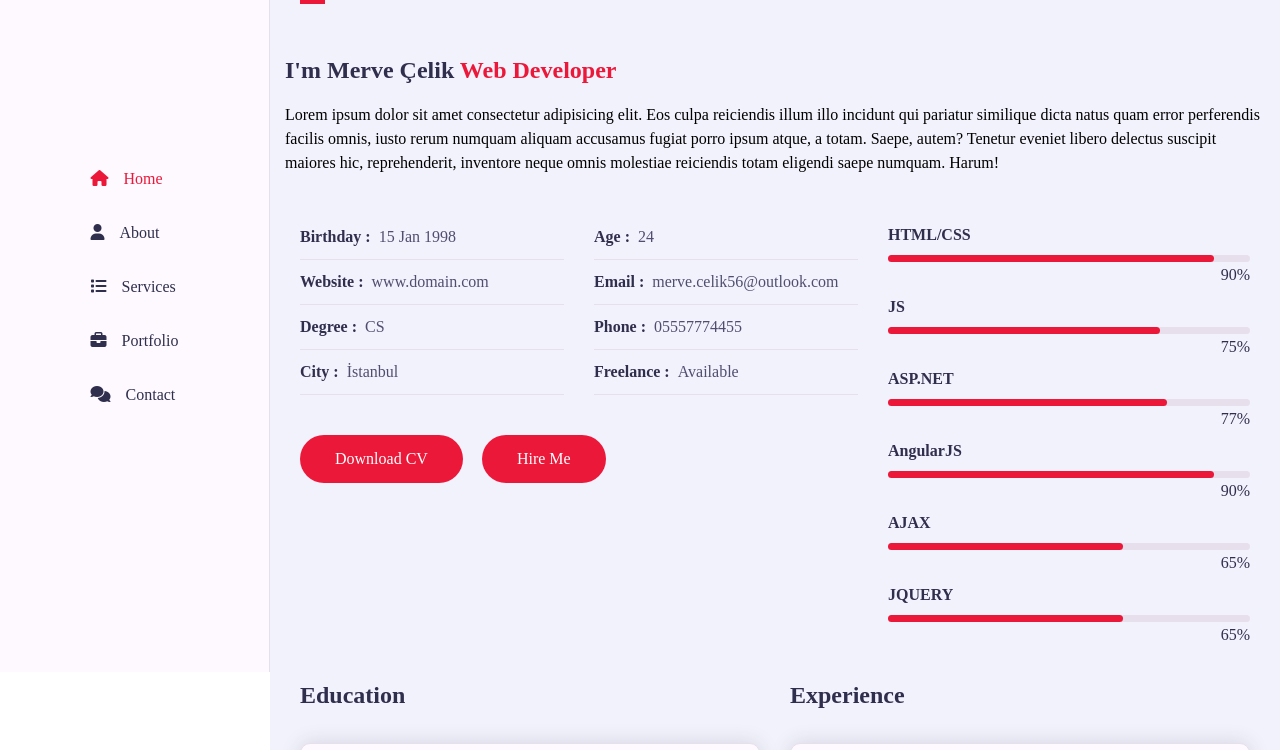
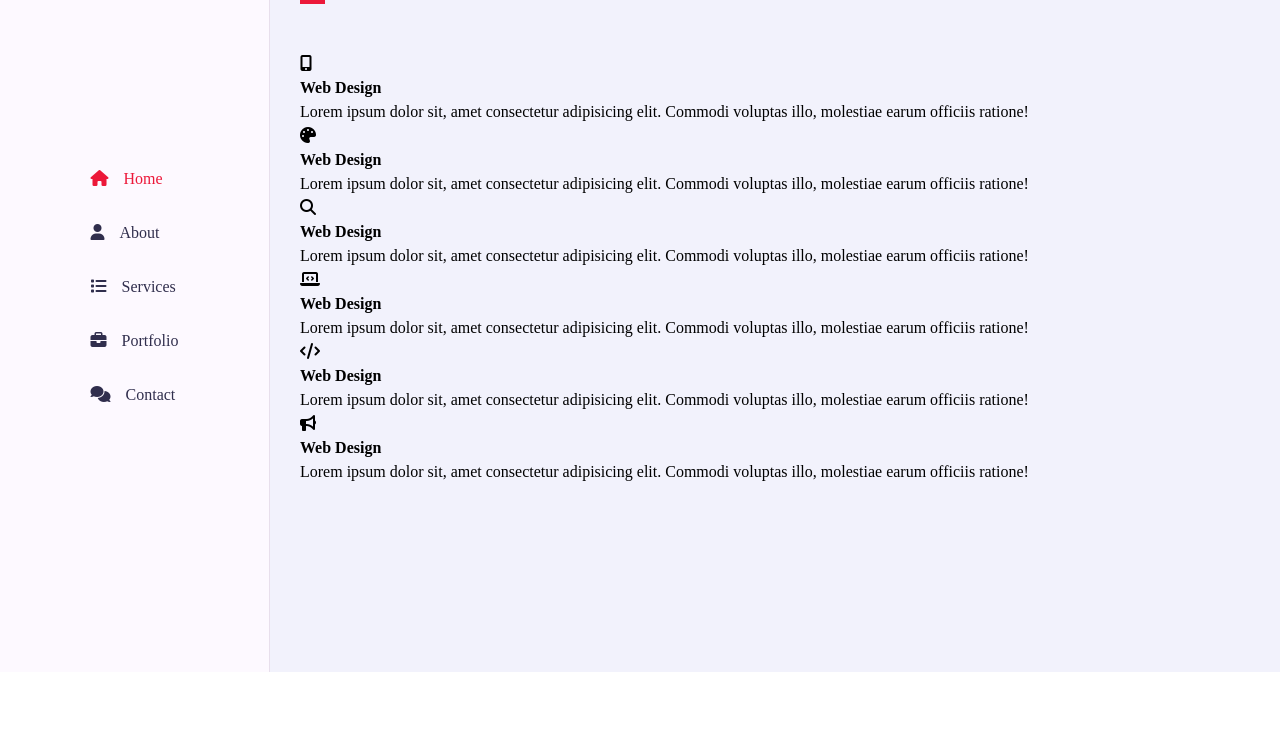
Before and after one commit to Mervecelikkkk/mervecelikkkk.github.io, a plain HTML site: page index.html in a window 1280 px wide. Shown: the part 128-878 px from the top of the page. After the commit the page ends 800 px from the top, so only its background shows below. Drawn offline with Linux system fonts and the light colour scheme; a web font is replaced by a local one.

Commit message:
add services section

```diff
--- a/index.html
+++ b/index.html
@@ -53,7 +53,7 @@
             </section>
             <!--Home Section End-->
             <!--About Section Start-->
-            <section class="about section">
+            <section class="about section hidden">
                 <div class="container">
                     <div class="row">
                         <div class="section-title padd-15">
@@ -264,6 +264,76 @@
                 </div>
             </section>
             <!--About Section End-->
+            <!--Services Section Start-->
+            <section class="service section">
+                 <div class="container">
+                <div class="row">
+                    <div class="section-title padd-15">
+                        <h2>Services</h2>
+                    </div>
+                </div>
+                <div class="row">
+                    <!--Service Item Start-->
+                    <div class="service-item padd-15">
+                        <div class="service-item-inner">
+                            <div class="icon">
+                                <i class="fa fa-mobile-alt"></i>
+                            </div>
+                            <h4>Web Design</h4>
+                            <p>Lorem ipsum dolor sit, amet consectetur adipisicing elit. Commodi voluptas illo, molestiae earum officiis ratione!</p>
+                        </div>
+                    </div>
+                    <div class="service-item padd-15">
+                        <div class="service-item-inner">
+                            <div class="icon">
+                                <i class="fa fa-palette"></i>
+                            </div>
+                            <h4>Web Design</h4>
+                            <p>Lorem ipsum dolor sit, amet consectetur adipisicing elit. Commodi voluptas illo, molestiae earum officiis ratione!</p>
+                        </div>
+                    </div>
+                    <div class="service-item padd-15">
+                        <div class="service-item-inner">
+                            <div class="icon">
+                                <i class="fa fa-search"></i>
+                            </div>
+                            <h4>Web Design</h4>
+                            <p>Lorem ipsum dolor sit, amet consectetur adipisicing elit. Commodi voluptas illo, molestiae earum officiis ratione!</p>
+                        </div>
+                    </div>
+                    <div class="service-item padd-15">
+                        <div class="service-item-inner">
+                            <div class="icon">
+                                <i class="fa fa-laptop-code"></i>
+                            </div>
+                            <h4>Web Design</h4>
+                            <p>Lorem ipsum dolor sit, amet consectetur adipisicing elit. Commodi voluptas illo, molestiae earum officiis ratione!</p>
+                        </div>
+                    </div>
+                    <div class="service-item padd-15">
+                        <div class="service-item-inner">
+                            <div class="icon">
+                                <i class="fa fa-code"></i>
+                            </div>
+                            <h4>Web Design</h4>
+                            <p>Lorem ipsum dolor sit, amet consectetur adipisicing elit. Commodi voluptas illo, molestiae earum officiis ratione!</p>
+                        </div>
+                    </div>
+                    <div class="service-item padd-15">
+                        <div class="service-item-inner">
+                            <div class="icon">
+                                <i class="fa fa-bullhorn"></i>
+                            </div>
+                            <h4>Web Design</h4>
+                            <p>Lorem ipsum dolor sit, amet consectetur adipisicing elit. Commodi voluptas illo, molestiae earum officiis ratione!</p>
+                        </div>
+                    </div>
+                    <!--Service Item End-->
+                </div>
+            </div>
+
+            </section>
+            <!--Services Section End-->
 
         </div>
         <!--Main Content End-->
```
